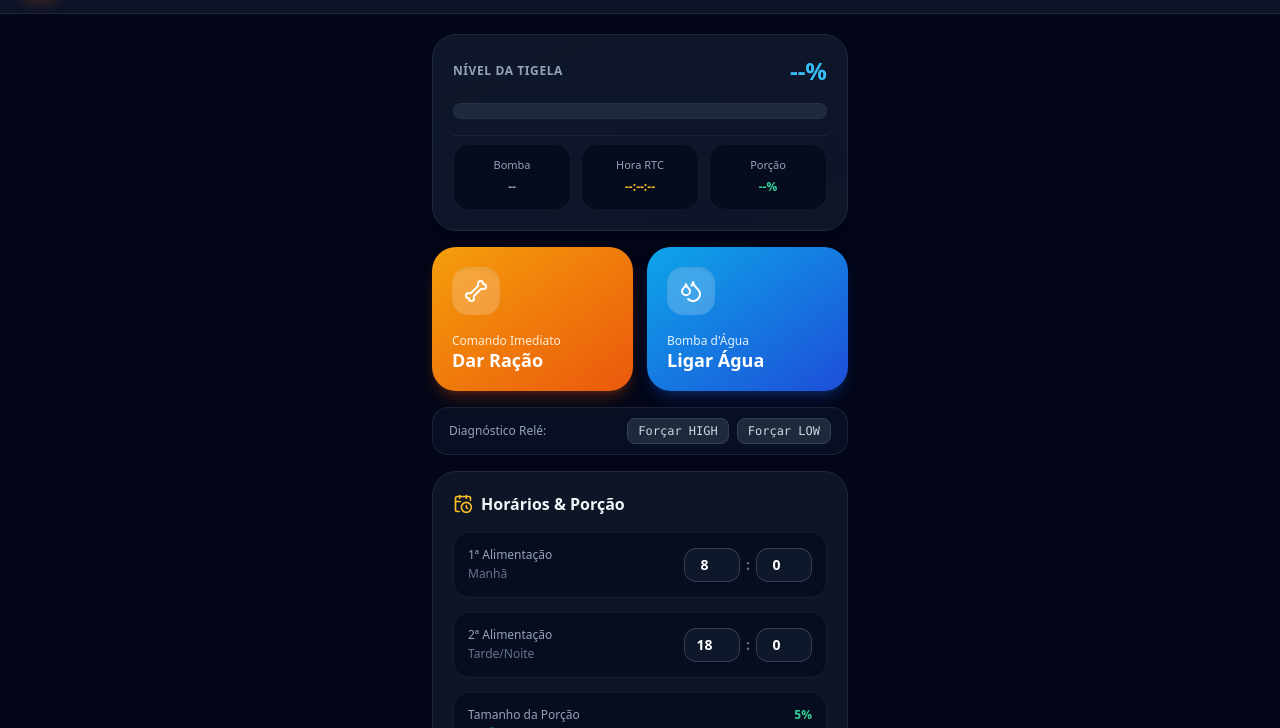
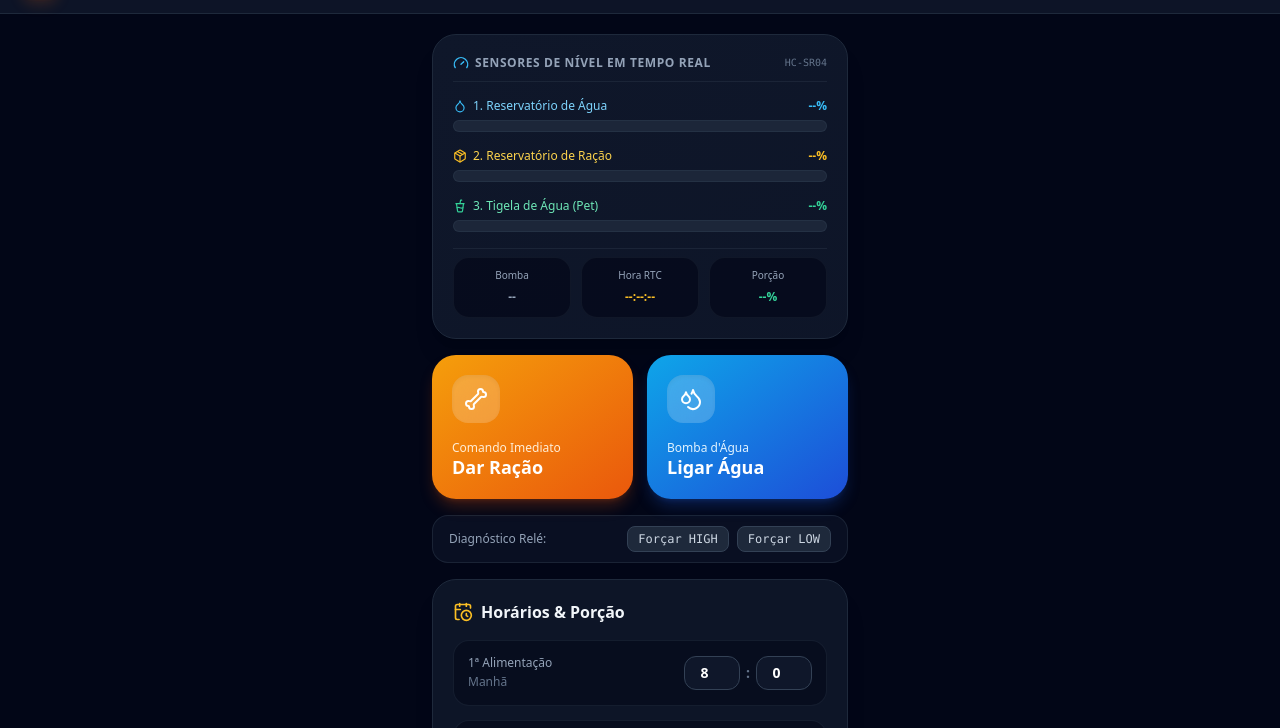
Before and after one commit to samuc32/petfeeder, a plain HTML site: page index.html in a window 1280 px wide. Shown: the part 60-788 px from the top of the page. Drawn offline with nearby package versions, Linux system fonts and the light colour scheme; a script that the page names is missing.

Commit message:
Add files via upload

```diff
--- a/index.html
+++ b/index.html
@@ -58,30 +58,71 @@
   <!-- Container principal -->
   <main class="flex-1 max-w-md w-full mx-auto px-4 pt-5 space-y-4">
 
-    <!-- Card Principal: Status da Tigela & Bomba -->
+    <!-- Painel de Nível dos 3 Sensores Ultrassônicos -->
     <div class="bg-gradient-to-br from-slate-900 to-slate-900/90 rounded-3xl p-5 border border-slate-800 shadow-xl space-y-4">
-      <div class="flex items-center justify-between">
-        <span class="text-xs font-semibold uppercase tracking-wider text-slate-400">Nível da Tigela</span>
-        <span id="bowlPercentage" class="text-2xl font-black text-sky-400">--%</span>
+      <div class="flex items-center justify-between border-b border-slate-800/80 pb-2.5">
+        <h2 class="text-xs font-bold uppercase tracking-wider text-slate-400 flex items-center gap-1.5">
+          <i data-lucide="gauge" class="w-4 h-4 text-sky-400"></i>
+          <span>Sensores de Nível em Tempo Real</span>
+        </h2>
+        <span class="text-[10px] text-slate-500 font-mono">HC-SR04</span>
       </div>
 
-      <!-- Barra de progresso -->
-      <div class="w-full bg-slate-800 h-4 rounded-full overflow-hidden p-0.5 border border-slate-700/40">
-        <div id="bowlProgressBar" class="h-full bg-gradient-to-r from-sky-500 to-blue-500 rounded-full transition-all duration-700" style="width: 0%"></div>
+      <!-- Sensor 1: Nível de Água do Reservatório -->
+      <div class="space-y-1.5">
+        <div class="flex items-center justify-between text-xs">
+          <span class="font-medium text-sky-300 flex items-center gap-1.5">
+            <i data-lucide="droplet" class="w-3.5 h-3.5 text-sky-400"></i>
+            <span>1. Reservatório de Água</span>
+          </span>
+          <span id="resWaterPct" class="font-bold text-sky-400">--%</span>
+        </div>
+        <div class="w-full bg-slate-800/90 h-3 rounded-full overflow-hidden p-0.5 border border-slate-700/40">
+          <div id="resWaterBar" class="h-full bg-gradient-to-r from-blue-500 to-sky-400 rounded-full transition-all duration-700" style="width: 0%"></div>
+        </div>
       </div>
 
+      <!-- Sensor 2: Nível de Ração do Reservatório -->
+      <div class="space-y-1.5">
+        <div class="flex items-center justify-between text-xs">
+          <span class="font-medium text-amber-300 flex items-center gap-1.5">
+            <i data-lucide="package" class="w-3.5 h-3.5 text-amber-400"></i>
+            <span>2. Reservatório de Ração</span>
+          </span>
+          <span id="resFoodPct" class="font-bold text-amber-400">--%</span>
+        </div>
+        <div class="w-full bg-slate-800/90 h-3 rounded-full overflow-hidden p-0.5 border border-slate-700/40">
+          <div id="resFoodBar" class="h-full bg-gradient-to-r from-orange-500 to-amber-400 rounded-full transition-all duration-700" style="width: 0%"></div>
+        </div>
+      </div>
+
+      <!-- Sensor 3: Nível da Tigela de Água -->
+      <div class="space-y-1.5">
+        <div class="flex items-center justify-between text-xs">
+          <span class="font-medium text-emerald-300 flex items-center gap-1.5">
+            <i data-lucide="cup-soda" class="w-3.5 h-3.5 text-emerald-400"></i>
+            <span>3. Tigela de Água (Pet)</span>
+          </span>
+          <span id="bowlWaterPct" class="font-bold text-emerald-400">--%</span>
+        </div>
+        <div class="w-full bg-slate-800/90 h-3 rounded-full overflow-hidden p-0.5 border border-slate-700/40">
+          <div id="bowlWaterBar" class="h-full bg-gradient-to-r from-teal-500 to-emerald-400 rounded-full transition-all duration-700" style="width: 0%"></div>
+        </div>
+      </div>
+
+      <!-- Mini Badges de Status -->
       <div class="grid grid-cols-3 gap-2.5 pt-2 border-t border-slate-800/80">
-        <div class="bg-slate-950/60 rounded-2xl p-3 border border-slate-800/40 text-center">
-          <span class="text-[11px] text-slate-400 block font-medium">Bomba</span>
-          <span id="pumpBadge" class="text-xs font-bold text-slate-400 mt-1 inline-block">--</span>
+        <div class="bg-slate-950/60 rounded-2xl p-2.5 border border-slate-800/40 text-center">
+          <span class="text-[10px] text-slate-400 block font-medium">Bomba</span>
+          <span id="pumpBadge" class="text-xs font-bold text-slate-400 mt-0.5 inline-block">--</span>
         </div>
-        <div class="bg-slate-950/60 rounded-2xl p-3 border border-slate-800/40 text-center">
-          <span class="text-[11px] text-slate-400 block font-medium">Hora RTC</span>
-          <span id="rtcTime" class="text-xs font-bold text-amber-400 mt-1 inline-block">--:--:--</span>
+        <div class="bg-slate-950/60 rounded-2xl p-2.5 border border-slate-800/40 text-center">
+          <span class="text-[10px] text-slate-400 block font-medium">Hora RTC</span>
+          <span id="rtcTime" class="text-xs font-bold text-amber-400 mt-0.5 inline-block">--:--:--</span>
         </div>
-        <div class="bg-slate-950/60 rounded-2xl p-3 border border-slate-800/40 text-center">
-          <span class="text-[11px] text-slate-400 block font-medium">Porção</span>
-          <span id="portionVal" class="text-xs font-bold text-emerald-400 mt-1 inline-block">--%</span>
+        <div class="bg-slate-950/60 rounded-2xl p-2.5 border border-slate-800/40 text-center">
+          <span class="text-[10px] text-slate-400 block font-medium">Porção</span>
+          <span id="portionVal" class="text-xs font-bold text-emerald-400 mt-0.5 inline-block">--%</span>
         </div>
       </div>
     </div>
@@ -240,11 +281,28 @@
     });
 
     function updateUI(data) {
-      // Tigela
+      // 1. Reservatório de Água (Sensor 1)
+      if (data.agua_reserva !== undefined) {
+        const val = Math.max(0, Math.min(100, Math.round(data.agua_reserva)));
+        const dStr = (data.d1 !== undefined && data.d1 > 0) ? ` (${data.d1}cm)` : '';
+        document.getElementById("resWaterPct").innerText = val + "%" + dStr;
+        document.getElementById("resWaterBar").style.width = val + "%";
+      }
+
+      // 2. Reservatório de Ração (Sensor 2)
+      if (data.racao_reserva !== undefined) {
+        const val = Math.max(0, Math.min(100, Math.round(data.racao_reserva)));
+        const dStr = (data.d2 !== undefined && data.d2 > 0) ? ` (${data.d2}cm)` : '';
+        document.getElementById("resFoodPct").innerText = val + "%" + dStr;
+        document.getElementById("resFoodBar").style.width = val + "%";
+      }
+
+      // 3. Tigela de Água (Sensor 3)
       if (data.tigela !== undefined) {
-        const bowl = Math.max(0, Math.min(100, Math.round(data.tigela)));
-        document.getElementById("bowlPercentage").innerText = bowl + "%";
-        document.getElementById("bowlProgressBar").style.width = bowl + "%";
+        const val = Math.max(0, Math.min(100, Math.round(data.tigela)));
+        const dStr = (data.d3 !== undefined && data.d3 > 0) ? ` (${data.d3}cm)` : '';
+        document.getElementById("bowlWaterPct").innerText = val + "%" + dStr;
+        document.getElementById("bowlWaterBar").style.width = val + "%";
       }
 
       // Bomba
```
